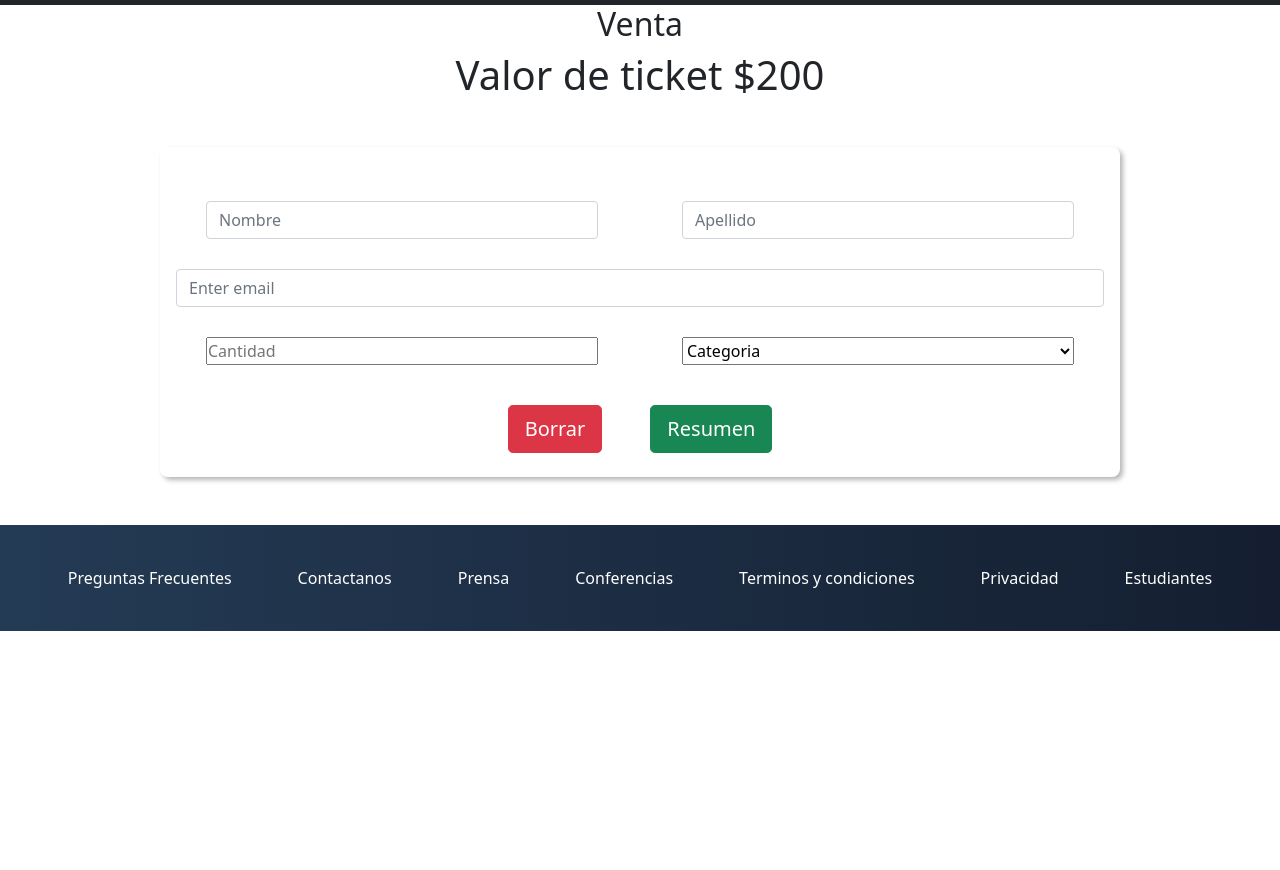
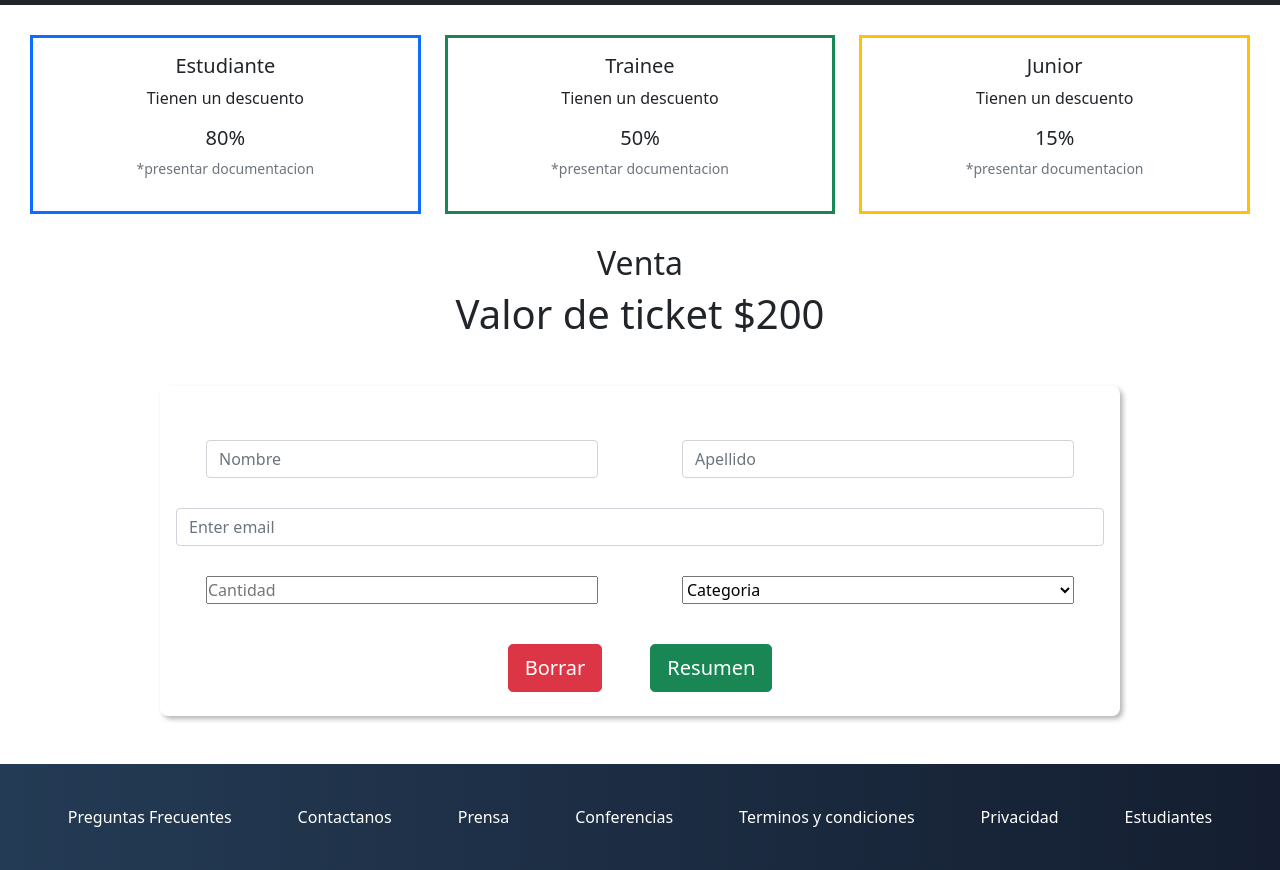
Before and after one commit to ramiroalfano/ProyectoCaC-Alfano, a plain HTML site: page html/tickets.html in a window 1280 px wide. Shown: the part 52-922 px from the top of the page. Before the commit the page ends 800 px from the top, so only its background shows below. Drawn offline with nearby package versions, Linux system fonts and the light colour scheme; some packages are replaced by stand-ins of ours; a script that the page names is missing.

Commit message:
arrglos cardstickets

```diff
--- a/html/tickets.html
+++ b/html/tickets.html
@@ -48,6 +48,41 @@
         </div>
         </div>
     </nav>
+    <!--inicio cards-->
+<div class="card-ticket">
+    <div class="row justify-content-center">
+    <div class="col-sm-4 ">
+        <div class="cardstyle border-primary">
+        <div class="card-body">
+            <h5 class="card-title">Estudiante</h5>
+            <p class="card-text">Tienen un descuento</p>
+            <h5 class="card-title">80%</h5>
+            <p class="small text-muted">*presentar documentacion</p>
+        </div>
+        </div>
+    </div>
+    <div class="col-sm-4">
+        <div class="cardstyle border-success">
+        <div class="card-body">
+            <h5 class="card-title">Trainee</h5>
+            <p class="card-text">Tienen un descuento</p>
+            <h5 class="card-title">50%</h5>
+            <p class="small text-muted">*presentar documentacion</p>
+        </div>
+        </div>
+    </div>
+    <div class="col-sm-4">
+        <div class="cardstyle border-warning">
+        <div class="card-body">
+            <h5 class="card-title">Junior</h5>
+            <p class="card-text">Tienen un descuento</p>
+            <h5 class="card-title">15%</h5>
+            <p class="small text-muted">*presentar documentacion</p>
+        </div>
+        </div>
+    </div>
+    </div>
+</div>
 <!--inicio contacto-->
 <div class="tituloradores">
     <h2>Venta</h2>
--- a/style.css
+++ b/style.css
@@ -182,3 +182,16 @@ footer{
     background-color: rgb(162, 233, 233);
     margin-bottom: 10px;
 }
+
+.card-ticket{
+    display: grid;
+    grid-template-columns: repeat(auto-fit,
+    minmax(200px, 1fr));
+    margin: 30px;
+    gap: 50px;
+}
+.cardstyle{
+    border-style: solid;
+    text-align: center;
+
+}
```
